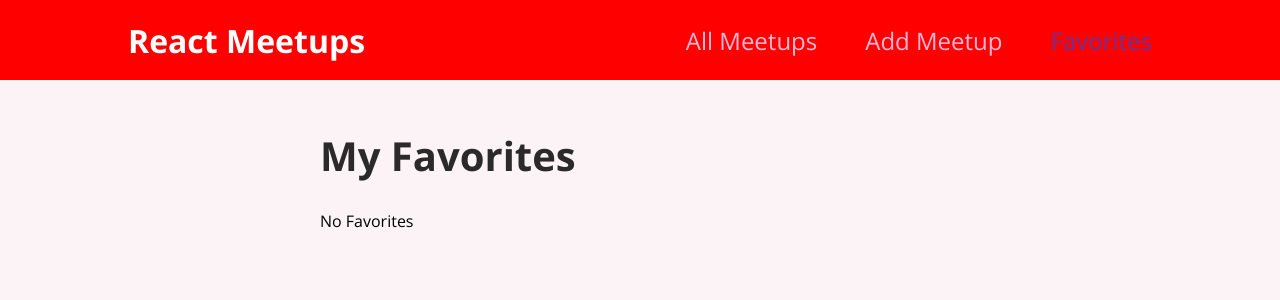
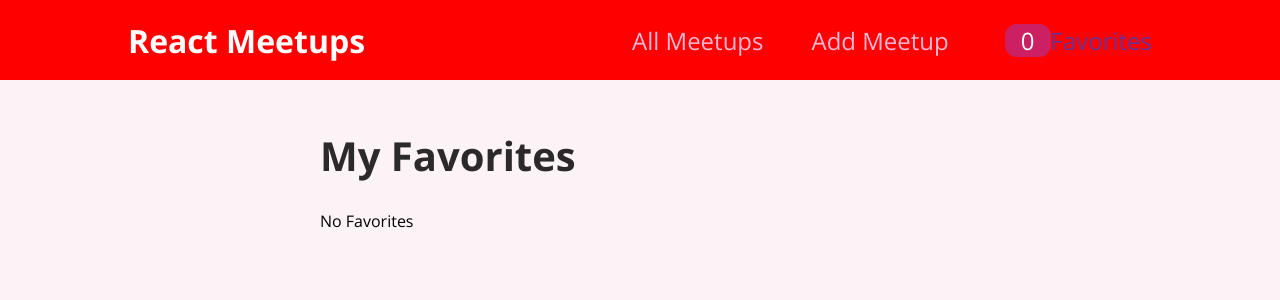
Before and after one commit to Richie1136/React-udemy-meetup, a React (Create React App) app in the folder meetup/: page /favorites in a window 1280 px wide. Shown: the top 300 px of the page. Built offline with nearby package versions, Linux system fonts and the light colour scheme.

Commit message:
Imported FavoritesContext from the favorites-context in the store folder, then i used the useContext react hook to get access to the FavoritesContext then below the /favorites link i created a span and plugged in the context.totalFavorites to be show how many favorites i have

```diff
--- a/meetup/src/components/navigation/Navigation.js
+++ b/meetup/src/components/navigation/Navigation.js
@@ -1,8 +1,13 @@
-import React from 'react'
+import React, { useContext } from 'react'
 import { NavLink } from 'react-router-dom'
 import './Navigation.css'
+import FavoritesContext from '../../store/favorites-context'
+
+
+
 
 const Navigation = () => {
+  const context = useContext(FavoritesContext)
   return (
     <header className='main-header'>
       <div className='logo'>React Meetups</div>
@@ -15,7 +20,10 @@ const Navigation = () => {
             <NavLink to='/addmeetup'>Add Meetup</NavLink>
           </li>
           <li>
-            <NavLink to='/favorites'>Favorites</NavLink>
+            <NavLink to='/favorites'>
+              <span className='badge'>{context.totalFavorites}</span>
+              Favorites
+            </NavLink>
           </li>
         </ul>
       </nav>
--- a/meetup/src/pages/Favorites.js
+++ b/meetup/src/pages/Favorites.js
@@ -6,6 +6,7 @@ import MeetupList from '../components/meetuplist/MeetupList'
 const FavoritesPage = () => {
   const context = useContext(FavoritesContext)
   let ismeetupFavorite;
+
   if (context.totalFavorites === 0) {
     ismeetupFavorite = <p>No Favorites</p>
   } else {
--- a/meetup/src/store/favorites-context.js
+++ b/meetup/src/store/favorites-context.js
@@ -11,6 +11,8 @@ export const FavoritesContextProvider = ({ children }) => {
 
   const [userFavorites, setUserFavorites] = useState([])
 
+
+
   const handleAddFavorite = (favoriteMeetup) => {
     setUserFavorites(prevUserFavorites => {
       return prevUserFavorites.concat(favoriteMeetup)
@@ -21,6 +23,7 @@ export const FavoritesContextProvider = ({ children }) => {
     setUserFavorites(prevUserFavorites => {
       return prevUserFavorites.filter(meetup => meetup.id !== meetupId)
     })
+
   }
 
   const itemIsFavorite = (meetupId) => {
```
